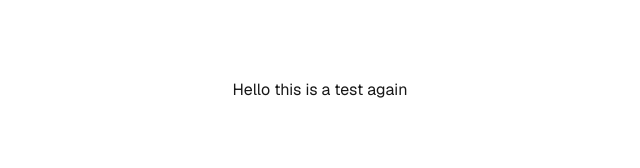
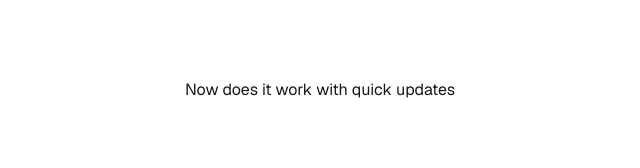
Before and after one commit to Vishruthp/portfolio, a Next.js app: page / in a window 1280 px wide. Shown: the top 168 px of the page, without its empty margins (320-960 px from the left). Built offline with nearby package versions, Linux system fonts and the light colour scheme.

Commit message:
changes to wordings

```diff
--- a/src/app/page.tsx
+++ b/src/app/page.tsx
@@ -3,7 +3,7 @@ import Image from "next/image";
 export default function Home() {
   return (
     <div className="font-sans grid grid-rows-[20px_1fr_20px] items-center justify-items-center min-h-screen p-8 pb-20 gap-16 sm:p-20">
-      <h2> Hello this is a test again</h2>
+      <h2> Now does it work with quick updates </h2>
     </div>
   );
 }
```
